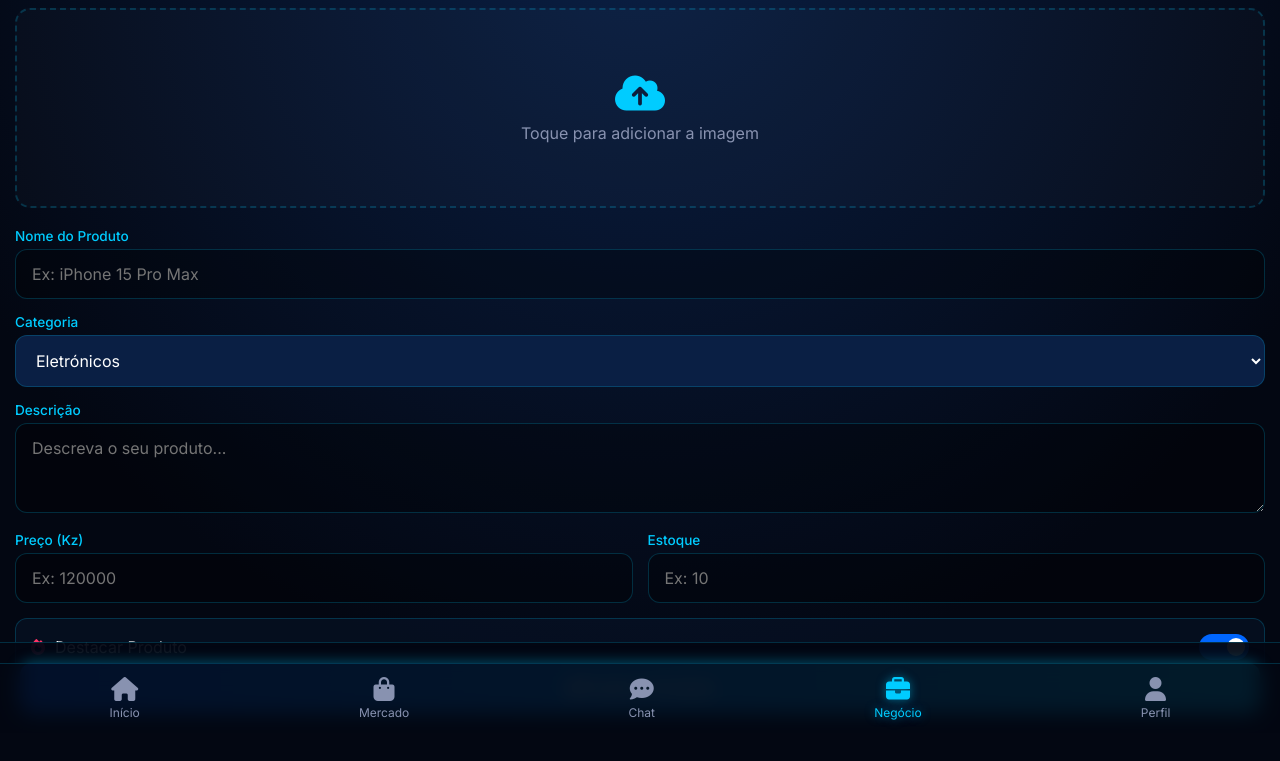
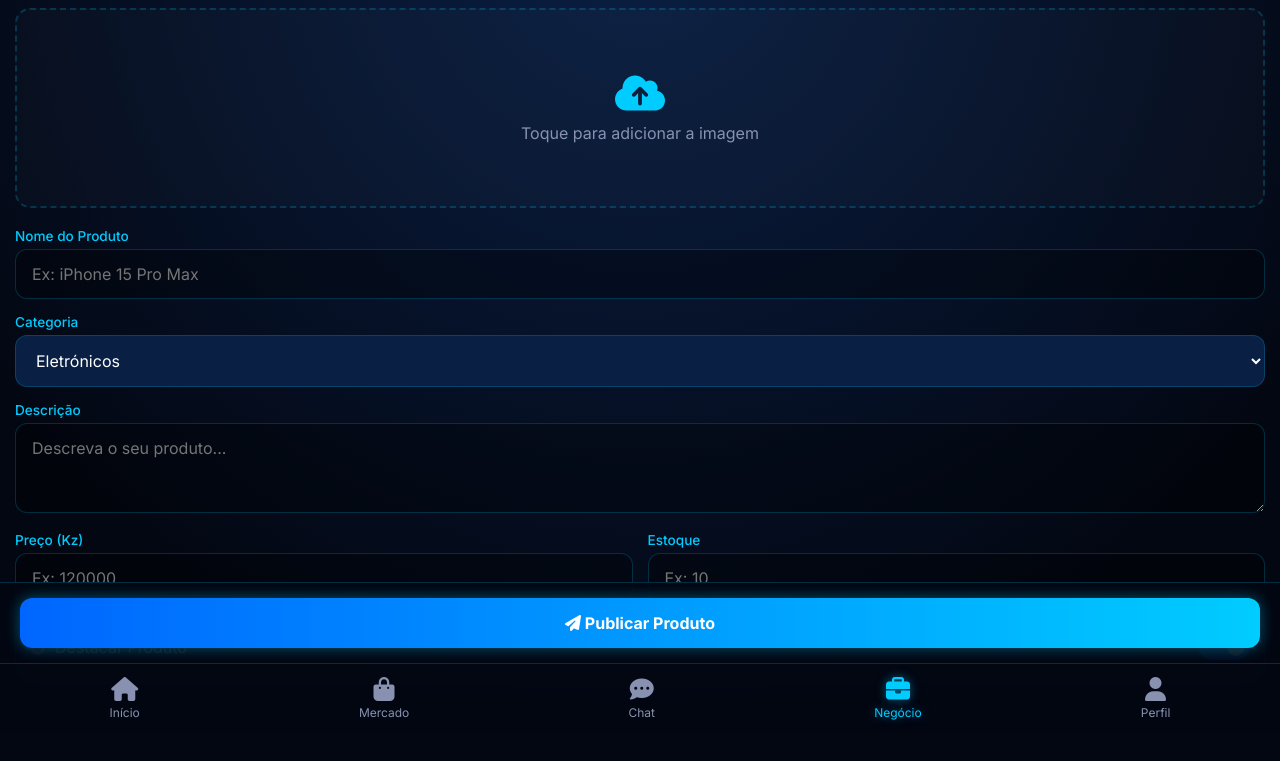
Before and after one commit to flyoficialapp-hash/fly-social-commerce1, a plain HTML site: page criar_produto.html in a window 1280 px wide. Shown: the part 67-828 px from the top of the page. Drawn offline with nearby package versions, Linux system fonts and the light colour scheme.

Commit message:
Add files via upload

```diff
--- a/criar_produto.html
+++ b/criar_produto.html
@@ -8,9 +8,12 @@
   <link rel="stylesheet" href="https://cdnjs.cloudflare.com/ajax/libs/font-awesome/6.4.0/css/all.min.css">
   <style>
     .header { padding: 15px 20px; display: flex; justify-content: space-between; align-items: center; }
-    .header-title { font-size: 1.2rem; font-weight: bold; display: flex; align-items: center; gap: 10px;}
+    .header-title { font-size: 1.2rem; font-weight: bold; display: flex; align-items: center; gap: 10px; color: white;}
     .header-title img { height: 30px; border-radius: 5px;}
-    .form-container { padding: 15px; padding-bottom: 100px; }
+
+    /* Aumentei o padding-bottom para o utilizador poder rolar o formulário até ao fim */
+    .form-container { padding: 15px; padding-bottom: 170px; }
+
     .upload-box { border: 2px dashed var(--glass-border); border-radius: 15px; height: 200px; display: flex; flex-direction: column; justify-content: center; align-items: center; color: var(--text-muted); cursor: pointer; background: rgba(255,255,255,0.02); position: relative; overflow: hidden; margin-bottom: 20px;}
     .upload-box input { position: absolute; width: 100%; height: 100%; opacity: 0; cursor: pointer; z-index: 10;}
     .upload-box i { font-size: 2.5rem; color: var(--neon); margin-bottom: 10px; }
@@ -24,7 +27,10 @@
     .slider:before { position: absolute; content: ""; height: 18px; width: 18px; left: 4px; bottom: 4px; background-color: white; transition: .4s; border-radius: 50%; }
     input:checked + .slider { background-color: var(--primary); }
     input:checked + .slider:before { transform: translateX(24px); }
-    .btn-publish { position: fixed; bottom: 0; left: 0; width: 100%; padding: 20px; background: rgba(3, 7, 18, 0.95); border-top: 1px solid var(--glass-border); z-index: 1000;}
+
+    /* CORREÇÃO AQUI: O botão agora fica acima da barra de navegação */
+    .btn-publish { position: fixed; bottom: 70px; left: 0; width: 100%; padding: 15px 20px; background: rgba(3, 7, 18, 0.95); border-top: 1px solid var(--glass-border); z-index: 999;}
+
     select.input-glass { background-color: #0a1f44; color: white; }
     select.input-glass option { background-color: #0a1f44; color: white; }
   </style>
@@ -32,7 +38,6 @@
 <body>
   <header class="header">
     <i class="fa-solid fa-arrow-left" onclick="window.history.back()" style="font-size: 1.5rem; cursor: pointer;"></i>
-    <!-- CORRIGIDO AQUI -->
     <div class="header-title"><img src="logo.png" alt="FLY"> <span id="pageTitle">Criar Produto</span></div>
     <div style="width: 24px;"></div>
   </header>
@@ -61,7 +66,10 @@
     </div>
     <p id="message" style="text-align: center; margin-top: 15px; font-weight: bold;"></p>
   </div>
-  <div class="btn-publish"><button class="btn-primary" onclick="saveProduct()" id="btnPublish"><i class="fa-solid fa-paper-plane"></i> Publicar Produto</button></div>
+
+  <div class="btn-publish">
+    <button class="btn-primary" onclick="saveProduct()" id="btnPublish"><i class="fa-solid fa-paper-plane"></i> Publicar Produto</button>
+  </div>
 
   <nav class="bottom-nav">
     <a href="home.html" class="nav-item"><i class="fa-solid fa-house"></i><span>Início</span></a>
```
